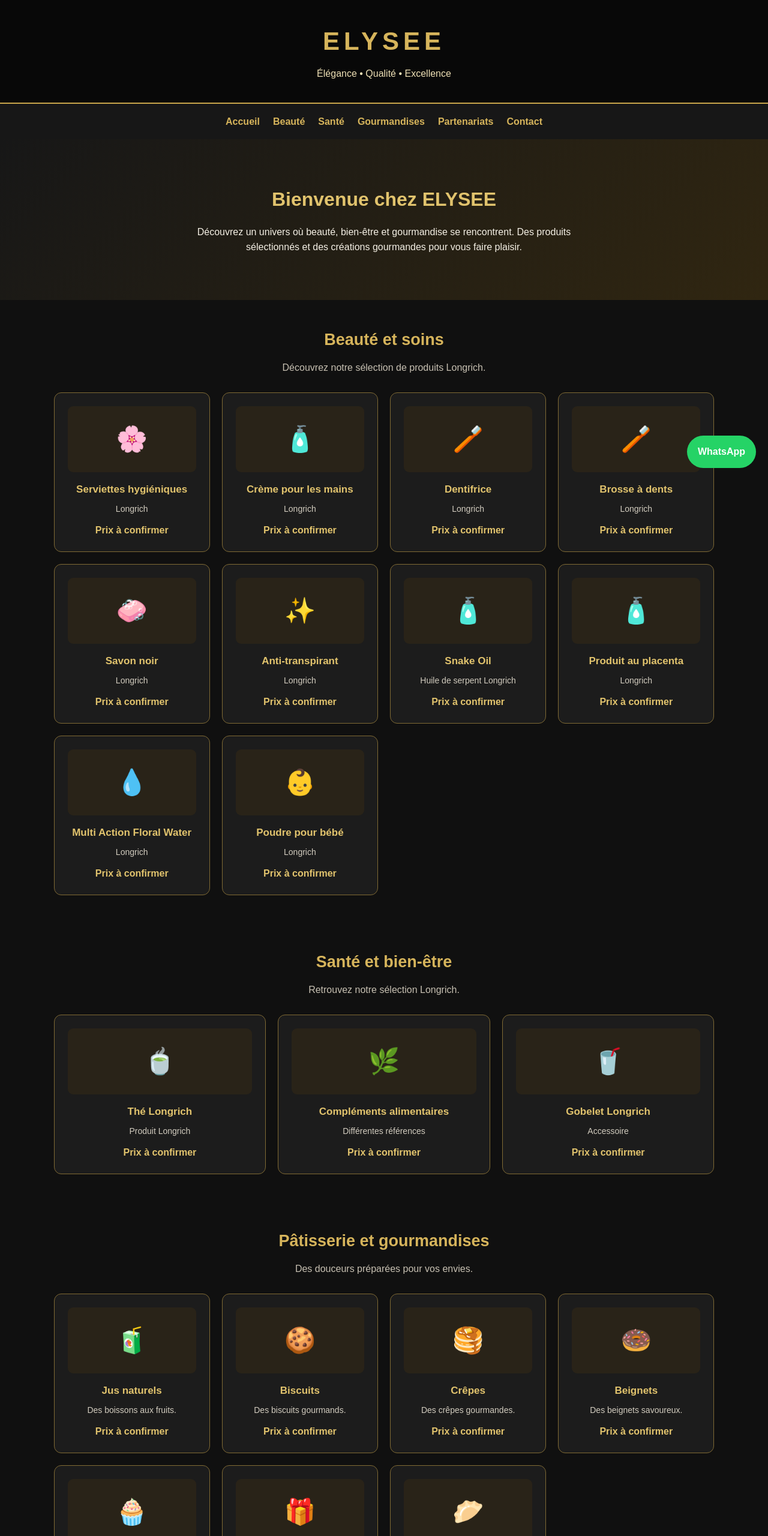
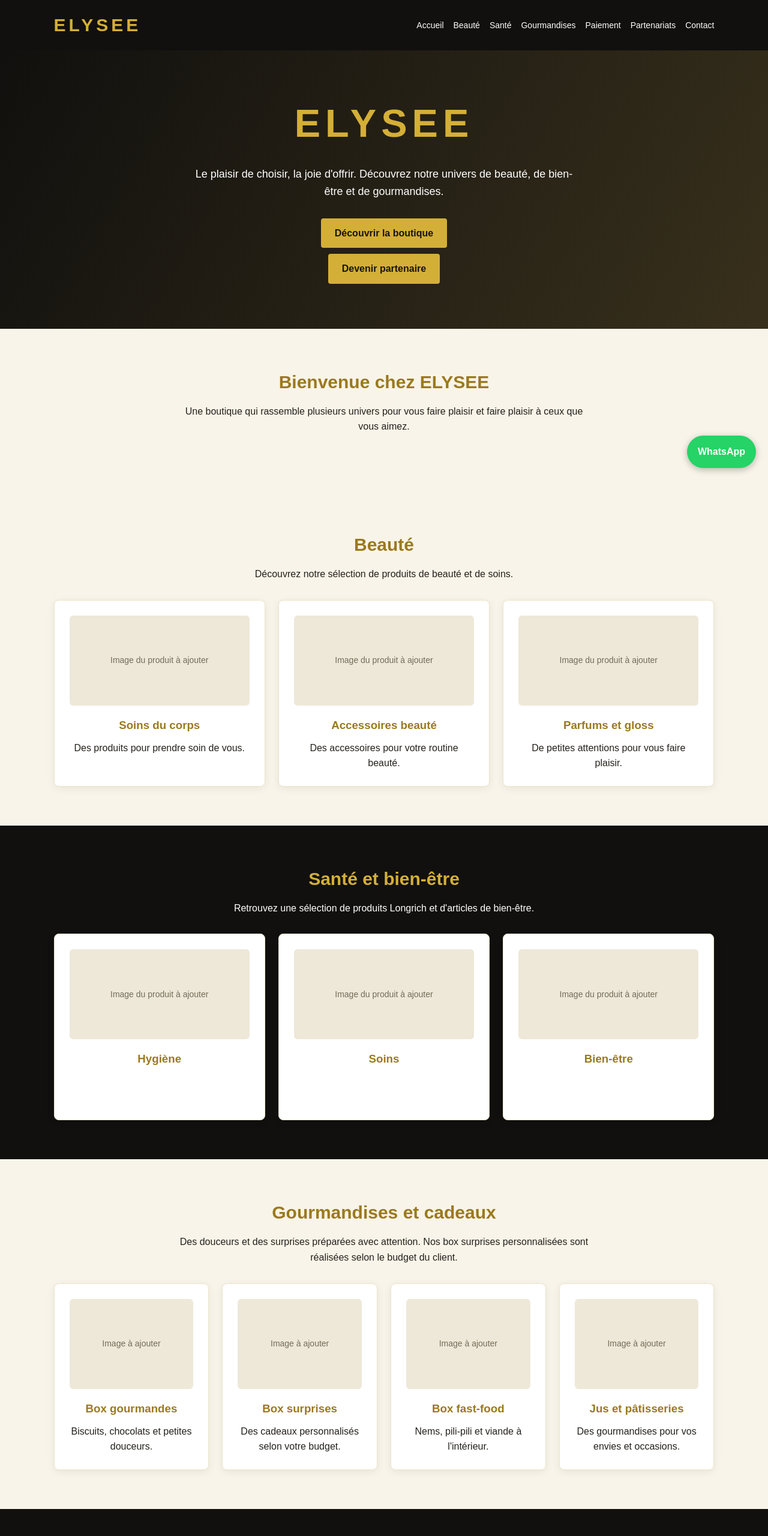
Before and after one commit to sabinembena-eng/elysee-boutique, a plain HTML site: page index.html in a window 1280 px wide. Shown: the top 2560 px of the page at 60% size. Drawn offline with Linux system fonts and the light colour scheme.

Commit message:
Revamp ELYSEE website layout and styles
Updated the HTML structure and styles for the ELYSEE website, including new sections for partnerships and payment information, and improved layout and design elements.

```diff
--- a/index.html
+++ b/index.html
@@ -4,244 +4,192 @@
 <head>
   <meta charset="UTF-8">
   <meta name="viewport" content="width=device-width, initial-scale=1.0">
-<title>ELYSEE | Boutique & Gourmandises</title>
+  <meta name="description" content="ELYSEE : boutique de beauté, santé, gourmandises et cadeaux personnalisés au Cameroun.">
+  <title>ELYSEE | Boutique & Partenariats</title>
+  <style>
+    :root {
+      --black: #11100e;
+      --gold: #d4af37;
+      --cream: #f8f4e9;
+      --white: #fff;
+    }
 
-<style>
-* {
-  box-sizing: border-box;
-  margin: 0;
-  padding: 0;
-}
+    * { box-sizing: border-box; margin: 0; padding: 0; }
+
+    html { scroll-behavior: smooth; }
 
     body {
       font-family: Arial, sans-serif;
-  background: #101010;
-  color: #f5f0e5;
+      background: var(--cream);
+      color: #24211b;
       line-height: 1.6;
     }
 
     header {
-  background: #080808;
-  text-align: center;
-  padding: 35px 15px;
-  border-bottom: 2px solid #c9a64b;
+      background: var(--black);
+      color: var(--white);
+      padding: 18px 7%;
+      display: flex;
+      justify-content: space-between;
+      align-items: center;
+      flex-wrap: wrap;
+      gap: 15px;
     }
 
-header h1 {
-  color: #d6b45b;
-  font-size: 42px;
-  letter-spacing: 7px;
-}
-
-header p {
-  color: #eee0b5;
-  margin-top: 8px;
+    .logo {
+      color: var(--gold);
+      font-size: 30px;
+      font-weight: bold;
+      letter-spacing: 5px;
     }
 
     nav {
       display: flex;
-  justify-content: center;
       flex-wrap: wrap;
-  gap: 22px;
-  padding: 17px 10px;
-  background: #171717;
+      gap: 16px;
     }
 
     nav a {
-  color: #d6b45b;
+      color: white;
       text-decoration: none;
-  font-weight: bold;
+      font-size: 14px;
     }
 
-nav a:hover {
+    nav a:hover { color: var(--gold); }
+
+    .hero {
+      min-height: 420px;
+      background: linear-gradient(120deg, #11100e, #38301c);
       color: white;
+      display: flex;
+      flex-direction: column;
+      justify-content: center;
+      align-items: center;
+      text-align: center;
+      padding: 70px 20px;
     }
 
-.hero {
-  text-align: center;
-  padding: 75px 20px;
-  background: linear-gradient(135deg, #171717, #302611);
-}
-
-.hero h2 {
-  color: #e1c36d;
-  font-size: 32px;
-  margin-bottom: 15px;
+    .hero h1 {
+      color: var(--gold);
+      font-size: clamp(38px, 7vw, 65px);
+      letter-spacing: 8px;
     }
 
     .hero p {
       max-width: 650px;
-  margin: auto;
+      margin: 18px auto 25px;
+      font-size: 18px;
     }
 
-.section {
-  padding: 45px 7%;
+    .btn {
+      display: inline-block;
+      background: var(--gold);
+      color: #17140d;
+      padding: 12px 23px;
+      border-radius: 4px;
+      text-decoration: none;
+      font-weight: bold;
+      margin: 5px;
     }
 
-.section h2 {
-  color: #d6b45b;
+    .btn:hover { background: #f0d36b; }
+
+    section { padding: 65px 7%; }
+
+    .section-title {
       text-align: center;
-  font-size: 27px;
+      color: #9b791d;
+      font-size: 30px;
       margin-bottom: 12px;
     }
 
-.intro {
+    .section-intro {
       text-align: center;
-  color: #c7c0b2;
-  margin-bottom: 28px;
+      max-width: 700px;
+      margin: 0 auto 30px;
     }
 
     .grid {
       display: grid;
-  grid-template-columns: repeat(auto-fit, minmax(210px, 1fr));
-  gap: 20px;
+      grid-template-columns: repeat(auto-fit, minmax(220px, 1fr));
+      gap: 22px;
+      margin-top: 30px;
     }
 
     .card {
-  background: #1c1c1c;
-  border: 1px solid #806a34;
-  border-radius: 12px;
-  padding: 22px;
+      background: white;
+      border-radius: 8px;
+      padding: 25px;
       text-align: center;
-  transition: 0.3s;
-}
-
-.card:hover {
-  transform: translateY(-5px);
-  border-color: #e1c36d;
-}
-
-.visual {
-  background: #292318;
-  border-radius: 9px;
-  min-height: 110px;
-  display: flex;
-  align-items: center;
-  justify-content: center;
-  font-size: 42px;
-  margin-bottom: 15px;
+      box-shadow: 0 3px 14px #00000012;
+      border: 1px solid #eee4c9;
     }
 
     .card h3 {
-  color: #e1c36d;
-  margin-bottom: 8px;
-  font-size: 17px;
+      color: #9b791d;
+      margin-bottom: 10px;
     }
 
-.card p {
-  color: #d2ccbf;
+    .placeholder {
+      height: 150px;
+      background: #eee8d9;
+      color: #746b57;
+      display: flex;
+      justify-content: center;
+      align-items: center;
+      border-radius: 6px;
+      margin-bottom: 18px;
       font-size: 14px;
     }
 
-.price {
-  color: #e1c36d;
+    .dark-section {
+      background: var(--black);
+      color: white;
+    }
+
+    .dark-section .section-title { color: var(--gold); }
+
+    .payment-number {
+      font-size: 25px;
       font-weight: bold;
-  margin-top: 12px;
+      color: var(--gold);
+      margin: 15px 0;
+      letter-spacing: 1px;
     }
 
     .contact {
-  background: #1b1b1b;
       text-align: center;
-  padding: 45px 20px;
-  border-top: 1px solid #806a34;
+      background: #eee7d5;
     }
 
-.contact h2 {
-  color: #d6b45b;
-  margin-bottom: 12px;
+    footer {
+      background: var(--black);
+      color: white;
+      text-align: center;
+      padding: 25px 15px;
     }
 
-/* BOUTONS */
-
-.whatsapp-button,
-.partner-button {
-  display: inline-block;
-  background: #d6b45b;
-  color: #080808;
-  padding: 13px 25px;
-  margin-top: 20px;
-  border-radius: 8px;
-  text-decoration: none;
-  font-weight: bold;
-  transition: 0.3s;
-}
-
-.whatsapp-button:hover,
-.partner-button:hover {
-  background: #f0d580;
-}
+    footer span { color: var(--gold); }
 
     .whatsapp-float {
       position: fixed;
+      right: 20px;
       bottom: 20px;
-  right: 20px;
       background: #25D366;
       color: white;
       padding: 14px 18px;
       border-radius: 30px;
       text-decoration: none;
       font-weight: bold;
-  z-index: 1000;
+      box-shadow: 0 3px 12px #0004;
+      z-index: 10;
     }
 
-/* PARTENARIATS */
-
-.partnership {
-  padding: 55px 7%;
-  text-align: center;
-  background: linear-gradient(135deg, #171717, #302611);
-  border-top: 2px solid #806a34;
-}
-
-.partnership h2 {
-  color: #e1c36d;
-  font-size: 28px;
-  margin-bottom: 18px;
-}
-
-.partnership .description {
-  max-width: 700px;
-  margin: 0 auto 30px;
-  color: #d2ccbf;
-}
-
-.partner-grid {
-  display: grid;
-  grid-template-columns: repeat(auto-fit, minmax(210px, 1fr));
-  gap: 20px;
-  margin-bottom: 25px;
-}
-
-.partner-card {
-  background: #1c1c1c;
-  border: 1px solid #806a34;
-  border-radius: 12px;
-  padding: 25px 18px;
-}
-
-.partner-card h3 {
-  color: #e1c36d;
-  margin-bottom: 10px;
-}
-
-.partner-card p {
-  color: #d2ccbf;
-  font-size: 14px;
-}
-
-footer {
-  text-align: center;
-  padding: 20px;
-  color: #b9ad8c;
-  background: #080808;
-  font-size: 13px;
-}
-
-@media(max-width: 600px) {
-  header h1 { font-size: 32px; }
-  .hero h2 { font-size: 25px; }
-  .section { padding: 35px 5%; }
-  .partnership { padding: 40px 5%; }
+    @media (max-width: 600px) {
+      header { justify-content: center; }
+      nav { justify-content: center; }
+      .hero { min-height: 350px; }
+      section { padding: 48px 5%; }
     }
   </style>
 </head>
@@ -249,147 +197,171 @@ footer {
 <body>
 
   <header>
-  <h1>ELYSEE</h1>
-  <p>Élégance • Qualité • Excellence</p>
-</header>
-
+    <div class="logo">ELYSEE</div>
     <nav>
       <a href="#accueil">Accueil</a>
       <a href="#beaute">Beauté</a>
       <a href="#sante">Santé</a>
-  <a href="#patisserie">Gourmandises</a>
+      <a href="#gourmandises">Gourmandises</a>
+      <a href="#paiement">Paiement</a>
       <a href="#partenariats">Partenariats</a>
       <a href="#contact">Contact</a>
     </nav>
+  </header>
 
+  <main>
     <section class="hero" id="accueil">
-  <h2>Bienvenue chez ELYSEE</h2>
-  <p>
-    Découvrez un univers où beauté, bien-être et gourmandise
-    se rencontrent. Des produits sélectionnés et des créations
-    gourmandes pour vous faire plaisir.
+      <h1>ELYSEE</h1>
+      <p>Le plaisir de choisir, la joie d'offrir. Découvrez notre univers de beauté, de bien-être et de gourmandises.</p>
+      <a class="btn" href="#boutique">Découvrir la boutique</a>
+      <a class="btn" href="#partenariats">Devenir partenaire</a>
+    </section>
+
+    <section id="boutique">
+      <h2 class="section-title">Bienvenue chez ELYSEE</h2>
+      <p class="section-intro">
+        Une boutique qui rassemble plusieurs univers pour vous faire plaisir
+        et faire plaisir à ceux que vous aimez.
       </p>
     </section>
 
-<section class="section" id="beaute">
-  <h2>Beauté et soins</h2>
-  <p class="intro">Découvrez notre sélection de produits Longrich.</p>
-
+    <section id="beaute">
+      <h2 class="section-title">Beauté</h2>
+      <p class="section-intro">Découvrez notre sélection de produits de beauté et de soins.</p>
       <div class="grid">
-    <div class="card"><div class="visual">🌸</div><h3>Serviettes hygiéniques</h3><p>Longrich</p><div class="price">Prix à confirmer</div></div>
-    <div class="card"><div class="visual">🧴</div><h3>Crème pour les mains</h3><p>Longrich</p><div class="price">Prix à confirmer</div></div>
-    <div class="card"><div class="visual">🪥</div><h3>Dentifrice</h3><p>Longrich</p><div class="price">Prix à confirmer</div></div>
-    <div class="card"><div class="visual">🪥</div><h3>Brosse à dents</h3><p>Longrich</p><div class="price">Prix à confirmer</div></div>
-    <div class="card"><div class="visual">🧼</div><h3>Savon noir</h3><p>Longrich</p><div class="price">Prix à confirmer</div></div>
-    <div class="card"><div class="visual">✨</div><h3>Anti-transpirant</h3><p>Longrich</p><div class="price">Prix à confirmer</div></div>
-    <div class="card"><div class="visual">🧴</div><h3>Snake Oil</h3><p>Huile de serpent Longrich</p><div class="price">Prix à confirmer</div></div>
-    <div class="card"><div class="visual">🧴</div><h3>Produit au placenta</h3><p>Longrich</p><div class="price">Prix à confirmer</div></div>
-    <div class="card"><div class="visual">💧</div><h3>Multi Action Floral Water</h3><p>Longrich</p><div class="price">Prix à confirmer</div></div>
-    <div class="card"><div class="visual">👶</div><h3>Poudre pour bébé</h3><p>Longrich</p><div class="price">Prix à confirmer</div></div>
+        <article class="card">
+          <div class="placeholder">Image du produit à ajouter</div>
+          <h3>Soins du corps</h3>
+          <p>Des produits pour prendre soin de vous.</p>
+        </article>
+        <article class="card">
+          <div class="placeholder">Image du produit à ajouter</div>
+          <h3>Accessoires beauté</h3>
+          <p>Des accessoires pour votre routine beauté.</p>
+        </article>
+        <article class="card">
+          <div class="placeholder">Image du produit à ajouter</div>
+          <h3>Parfums et gloss</h3>
+          <p>De petites attentions pour vous faire plaisir.</p>
+        </article>
       </div>
     </section>
 
-<section class="section" id="sante">
-  <h2>Santé et bien-être</h2>
-  <p class="intro">Retrouvez notre sélection Longrich.</p>
-
+    <section id="sante" class="dark-section">
+      <h2 class="section-title">Santé et bien-être</h2>
+      <p class="section-intro">Retrouvez une sélection de produits Longrich et d'articles de bien-être.</p>
       <div class="grid">
-    <div class="card"><div class="visual">🍵</div><h3>Thé Longrich</h3><p>Produit Longrich</p><div class="price">Prix à confirmer</div></div>
-    <div class="card"><div class="visual">🌿</div><h3>Compléments alimentaires</h3><p>Différentes références</p><div class="price">Prix à confirmer</div></div>
-    <div class="card"><div class="visual">🥤</div><h3>Gobelet Longrich</h3><p>Accessoire</p><div class="price">Prix à confirmer</div></div>
+        <article class="card">
+          <div class="placeholder">Image du produit à ajouter</div>
+          <h3>Hygiène</h3>
+          <p>Savon noir, dentifrice, brosse à dents et serviettes hygiéniques.</p>
+        </article>
+        <article class="card">
+          <div class="placeholder">Image du produit à ajouter</div>
+          <h3>Soins</h3>
+          <p>Crème pour les mains, huiles et autres produits de soin.</p>
+        </article>
+        <article class="card">
+          <div class="placeholder">Image du produit à ajouter</div>
+          <h3>Bien-être</h3>
+          <p>Anti-transpirant et Multi Action Floral Water.</p>
+        </article>
       </div>
     </section>
 
-<section class="section" id="patisserie">
-  <h2>Pâtisserie et gourmandises</h2>
-  <p class="intro">Des douceurs préparées pour vos envies.</p>
-
+    <section id="gourmandises">
+      <h2 class="section-title">Gourmandises et cadeaux</h2>
+      <p class="section-intro">
+        Des douceurs et des surprises préparées avec attention.
+        Nos box surprises personnalisées sont réalisées selon le budget du client.
+      </p>
       <div class="grid">
-    <div class="card"><div class="visual">🧃</div><h3>Jus naturels</h3><p>Des boissons aux fruits.</p><div class="price">Prix à confirmer</div></div>
-    <div class="card"><div class="visual">🍪</div><h3>Biscuits</h3><p>Des biscuits gourmands.</p><div class="price">Prix à confirmer</div></div>
-    <div class="card"><div class="visual">🥞</div><h3>Crêpes</h3><p>Des crêpes gourmandes.</p><div class="price">Prix à confirmer</div></div>
-    <div class="card"><div class="visual">🍩</div><h3>Beignets</h3><p>Des beignets savoureux.</p><div class="price">Prix à confirmer</div></div>
-    <div class="card"><div class="visual">🧁</div><h3>Cupcakes</h3><p>De délicieux petits gâteaux.</p><div class="price">Prix à confirmer</div></div>
-    <div class="card"><div class="visual">🎁</div><h3>Box Surprise Gourmandises</h3><p>Des coffrets sucrés personnalisés selon vos envies et votre budget.</p><div class="price">Sur demande</div></div>
-    <div class="card"><div class="visual">🥟</div><h3>Box Fast-Food</h3><p>Nems et pili-pili fourrés à la viande. Coffrets personnalisables.</p><div class="price">Sur demande</div></div>
+        <article class="card">
+          <div class="placeholder">Image à ajouter</div>
+          <h3>Box gourmandes</h3>
+          <p>Biscuits, chocolats et petites douceurs.</p>
+        </article>
+        <article class="card">
+          <div class="placeholder">Image à ajouter</div>
+          <h3>Box surprises</h3>
+          <p>Des cadeaux personnalisés selon votre budget.</p>
+        </article>
+        <article class="card">
+          <div class="placeholder">Image à ajouter</div>
+          <h3>Box fast-food</h3>
+          <p>Nems, pili-pili et viande à l'intérieur.</p>
+        </article>
+        <article class="card">
+          <div class="placeholder">Image à ajouter</div>
+          <h3>Jus et pâtisseries</h3>
+          <p>Des gourmandises pour vos envies et occasions.</p>
+        </article>
       </div>
     </section>
 
-<!-- NOUVEL ESPACE PARTENARIATS -->
+    <section id="paiement" class="dark-section">
+      <h2 class="section-title">Paiement Orange Money</h2>
+      <p class="section-intro">
+        Pour régler votre commande, contactez-nous sur WhatsApp afin de confirmer
+        la disponibilité des produits et de recevoir les instructions de paiement.
+      </p>
+      <div class="card">
+        <h3>Orange Money</h3>
+        <p>Numéro de paiement :</p>
+        <div class="payment-number">+237 697 962 210</div>
+        <p>Nom du bénéficiaire : ELYSEE</p>
+        <p>Veuillez confirmer votre commande avec nous avant tout transfert.</p>
+        <a class="btn" href="https://wa.me/237697962210?text=Bonjour%20ELYSEE%2C%20je%20souhaite%20confirmer%20ma%20commande%20et%20recevoir%20les%20instructions%20de%20paiement.">
+          Confirmer sur WhatsApp
+        </a>
+      </div>
+    </section>
 
-<section class="partnership" id="partenariats">
-
-  <h2>Nos partenariats</h2>
-
-  <p class="description">
-    Construisons de belles collaborations ensemble.
-    ELYSEE est ouverte aux propositions de partenariats
-    avec les marques, les entreprises et les créateurs de contenu.
+    <section id="partenariats">
+      <h2 class="section-title">Partenariats</h2>
+      <p class="section-intro">
+        ELYSEE est ouvert aux collaborations et aux belles opportunités.
+        Construisons ensemble des projets intéressants.
       </p>
-
-  <div class="partner-grid">
-
-    <div class="partner-card">
-      <h3>Partenariats avec les marques</h3>
-      <p>
-        Vous représentez une marque et souhaitez collaborer
-        avec ELYSEE ? Présentez-nous votre proposition.
-      </p>
+      <div class="grid">
+        <article class="card">
+          <h3>Marques</h3>
+          <p>Vous représentez une marque et souhaitez collaborer avec ELYSEE ? Parlons-en.</p>
+        </article>
+        <article class="card">
+          <h3>Créateurs de contenu</h3>
+          <p>Vous créez du contenu et souhaitez réaliser une collaboration ? Contactez-nous.</p>
+        </article>
+        <article class="card">
+          <h3>Partenariats commerciaux</h3>
+          <p>Vous avez une proposition commerciale ? Nous sommes à votre écoute.</p>
+        </article>
       </div>
-
-    <div class="partner-card">
-      <h3>Créateurs de contenu</h3>
-      <p>
-        Vous souhaitez mettre en place une collaboration
-        pour faire connaître nos produits et nos créations ?
-        Contactez-nous.
-      </p>
-    </div>
-
-    <div class="partner-card">
-      <h3>Partenariats commerciaux</h3>
-      <p>
-        Vous avez une idée de collaboration commerciale ?
-        Nous sommes ouverts aux propositions sérieuses.
-      </p>
-    </div>
-
-  </div>
-
-  <a class="partner-button"
-     href="https://wa.me/237697962210?text=Bonjour%20ELYSEE%2C%20je%20souhaite%20proposer%20un%20partenariat."
-     target="_blank"
-     rel="noopener noreferrer">
+      <div style="text-align:center; margin-top:30px;">
+        <a class="btn" href="https://wa.me/237697962210?text=Bonjour%20ELYSEE%2C%20je%20souhaite%20devenir%20partenaire.">
           Devenir partenaire
         </a>
-
+      </div>
     </section>
 
-<section class="contact" id="contact">
-  <h2>Contact et commandes</h2>
-  <p>Vous souhaitez connaître un prix ou personnaliser une box ?</p>
-  <p>Contactez directement ELYSEE sur WhatsApp.</p>
-
-  <a class="whatsapp-button"
-     href="https://wa.me/237697962210?text=Bonjour%20ELYSEE%2C%20je%20souhaite%20passer%20une%20commande."
-     target="_blank"
-     rel="noopener noreferrer">
-     Commander sur WhatsApp
+    <section id="contact" class="contact">
+      <h2 class="section-title">Contactez ELYSEE</h2>
+      <p>Une question, une commande ou une proposition ? Écrivez-nous directement.</p>
+      <p class="payment-number">+237 697 962 210</p>
+      <a class="btn" href="https://wa.me/237697962210?text=Bonjour%20ELYSEE%2C%20je%20souhaite%20avoir%20des%20informations.">
+        Nous contacter sur WhatsApp
       </a>
-
-  <p style="margin-top:15px;">
-    Merci de votre confiance et bienvenue chez ELYSEE.
-  </p>
     </section>
+  </main>
 
   <footer>
-  © 2026 ELYSEE — Élégance • Qualité • Excellence
+    <p>© 2026 <span>ELYSEE</span> - Tous droits réservés.</p>
+    <p>Beauté · Bien-être · Gourmandises</p>
   </footer>
 
   <a class="whatsapp-float"
-   href="https://wa.me/237697962210?text=Bonjour%20ELYSEE%2C%20je%20souhaite%20passer%20une%20commande."
-   target="_blank"
-   rel="noopener noreferrer">
+     href="https://wa.me/237697962210?text=Bonjour%20ELYSEE%2C%20je%20souhaite%20avoir%20des%20informations."
+     target="_blank" rel="noopener noreferrer">
     WhatsApp
   </a>
 
```
Lines whose indentation alone changed are shown as unchanged.
